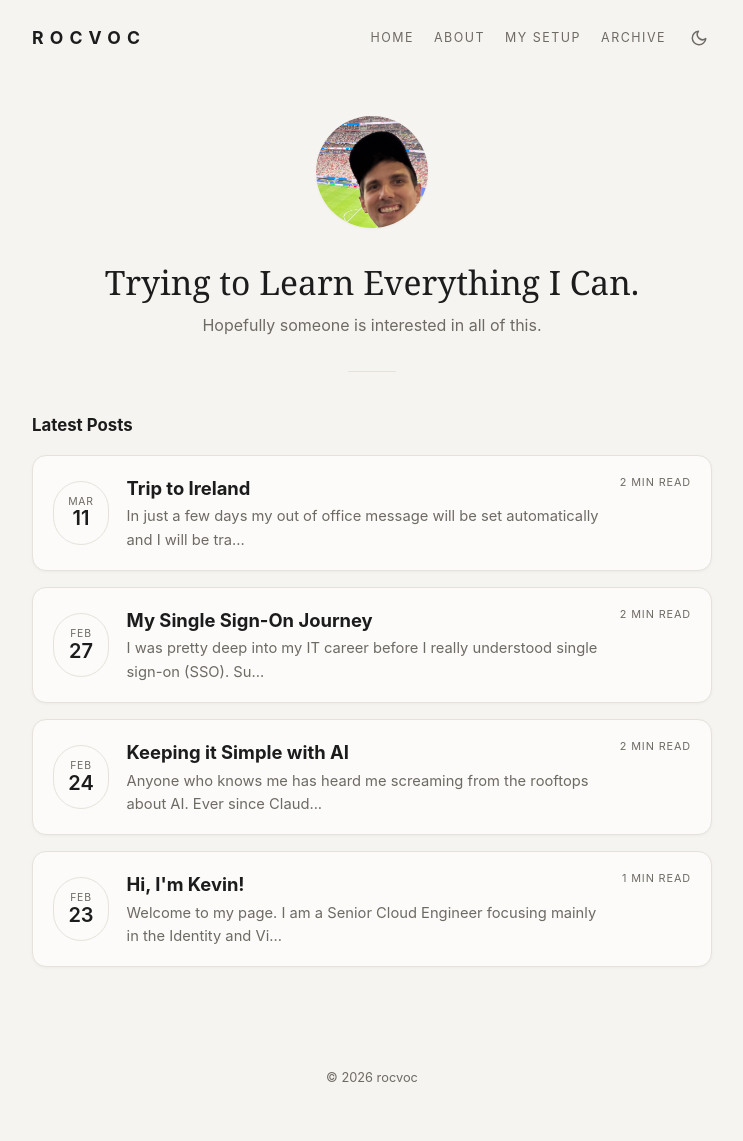
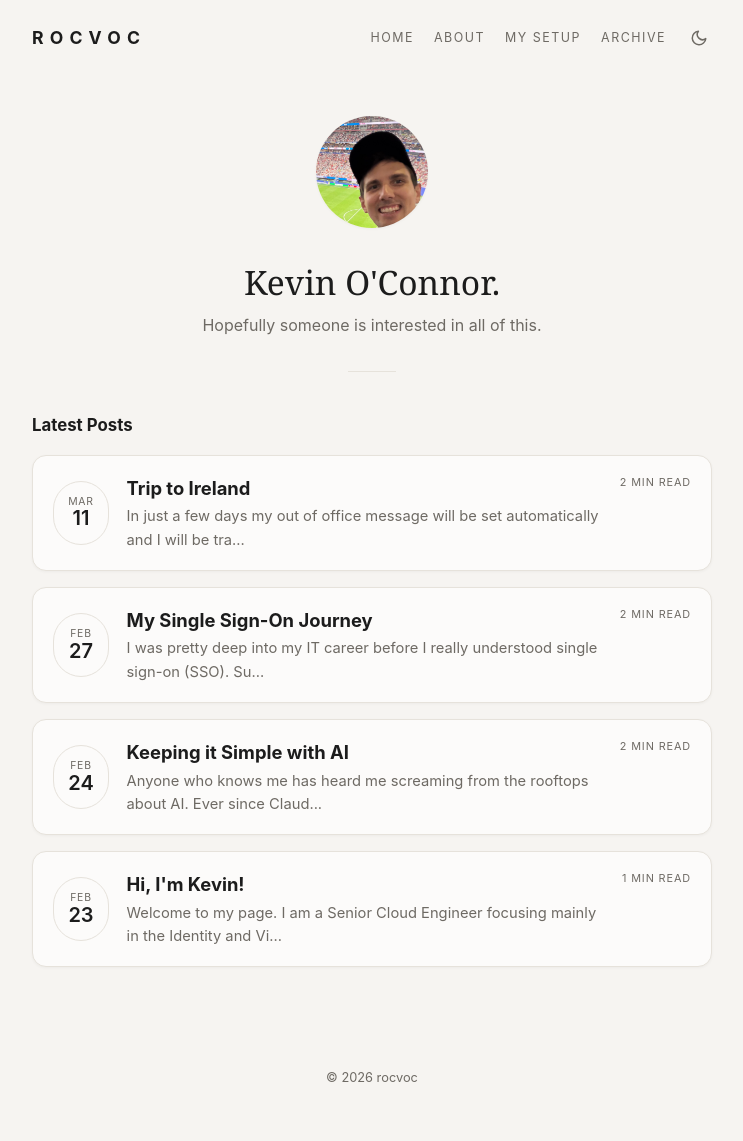
Before and after one commit to top-shelf-steve/tss-blog, a Jekyll site: the page built from index.html, in a window 1280 px wide. Shown: the whole page, without its empty margins (268-1011 px from the left). Built offline with Jekyll 4.4.1, drawn with Linux system fonts in a browser that asks for light colours.

Commit message:
Updated Heading

```diff
--- a/_config.yml
+++ b/_config.yml
@@ -1,6 +1,6 @@
 # Site settings
 title: rocvoc
-heading: Trying to Learn Everything I Can.
+heading: Kevin O'Connor.
 tagline: Hopefully someone is interested in all of this.
 avatar: /assets/images/ko-profile-1.jpeg
 
```
